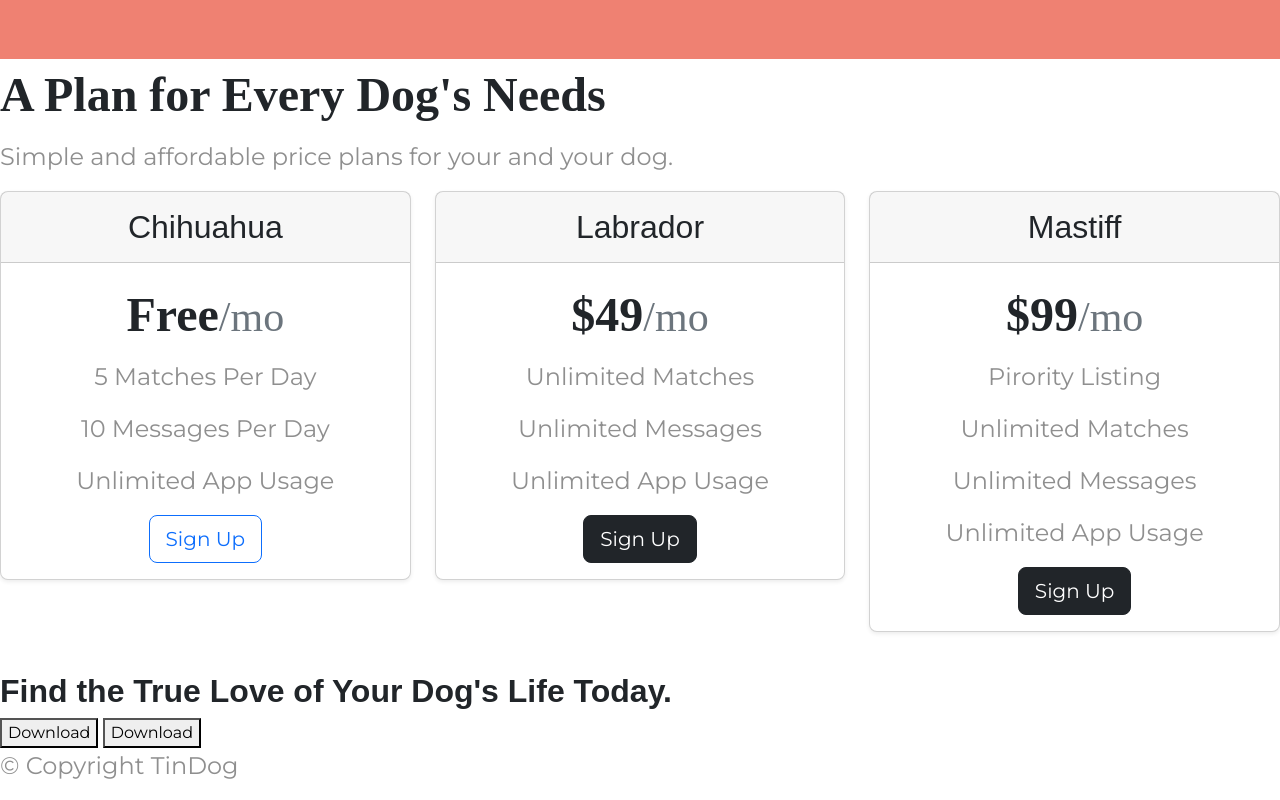
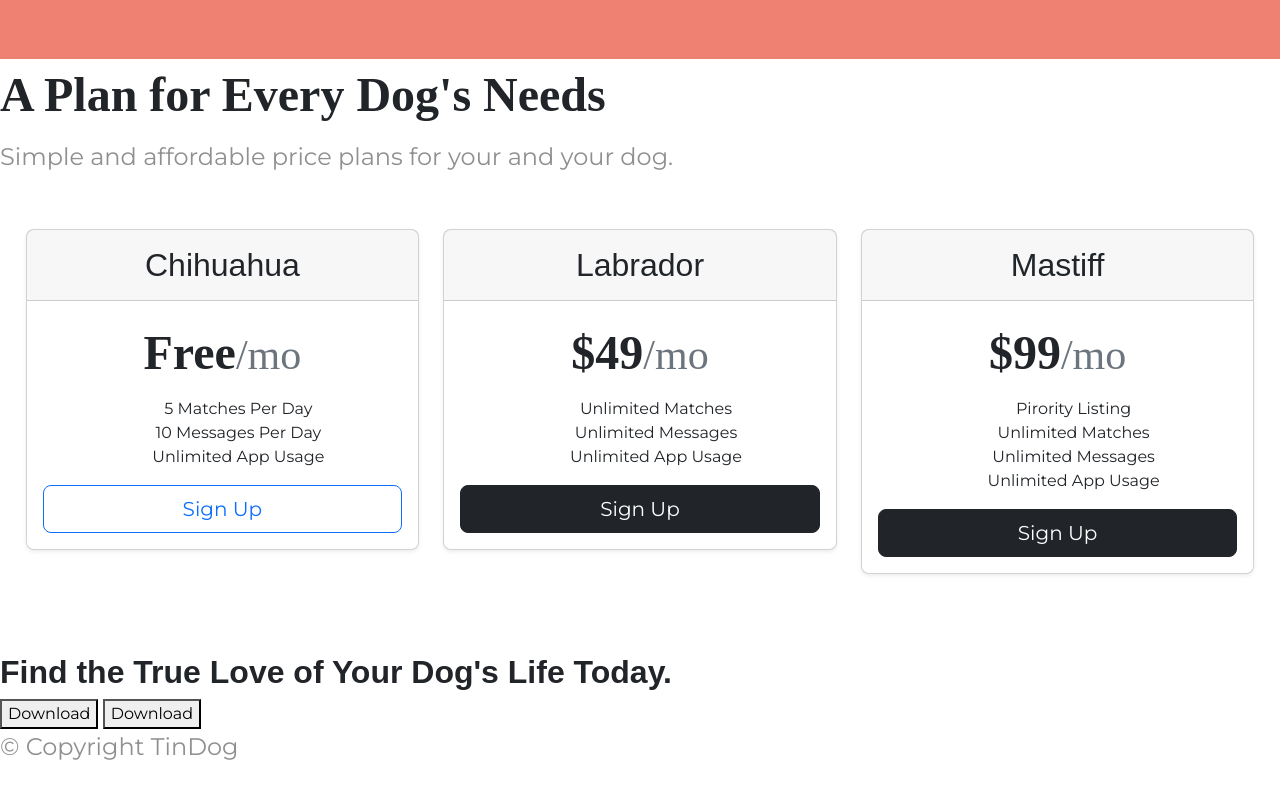
Before and after one commit to Yrishe/Tindog-App, a plain HTML site: page index.html in a window 1280 px wide. Shown: the part 1962-2762 px from the top of the page. Drawn offline with nearby package versions, Linux system fonts and the light colour scheme.

Commit message:
Pricing cards
Some fix-ups on the pricing cards.

```diff
--- a/css/styles.css
+++ b/css/styles.css
@@ -127,3 +127,12 @@ p {
 #Pricing {
     padding: 100px;
 }
+
+.card-list {
+    list-style: none;
+}
+
+.pricing-column {
+    padding: 3% 2%;
+    text-align: center;
+}
--- a/index.html
+++ b/index.html
@@ -157,7 +157,7 @@
         <h2>A Plan for Every Dog's Needs</h2>
         <p>Simple and affordable price plans for your and your dog.</p>
 
-        <div class="row row-cols-1 row-cols-md-3 mb-3 text-center">
+        <div class="row row-cols-1 row-cols-md-3 mb-3 pricing-column">
             <div class="col">
                 <div class="card mb-4 rounded-3 shadow-sm">
                     <div class="card-header py-3">
@@ -166,10 +166,13 @@
                     <div class="card-body">
                         <h2 class="card-title pricing-card-title">Free<small class="text-muted fw-light">/mo</small>
                         </h2>
-                        <p>5 Matches Per Day</p>
-                        <p>10 Messages Per Day</p>
-                        <p>Unlimited App Usage</p>
-                        <button class="btn btn-lg btn-block btn-outline-primary" type="button">Sign Up</button>
+                        <ul class="card-list">
+                            <li>5 Matches Per Day</li>
+                            <li>10 Messages Per Day</li>
+                            <li>Unlimited App Usage</li>
+                        </ul>
+
+                        <button class="w-100 btn btn-lg btn-block btn-outline-primary" type="button">Sign Up</button>
                     </div>
                 </div>
             </div>
@@ -181,10 +184,13 @@
                     </div>
                     <div class="card-body">
                         <h2 class="card-title pricing-card-title">$49<small class="text-muted fw-light">/mo</small></h2>
-                        <p>Unlimited Matches</p>
-                        <p>Unlimited Messages</p>
-                        <p>Unlimited App Usage</p>
-                        <button class="btn btn-lg btn-block btn-dark" type="button">Sign Up</button>
+                        <ul class="card-list">
+                            <li>Unlimited Matches</li>
+                            <li>Unlimited Messages</li>
+                            <li>Unlimited App Usage</li>
+                        </ul>
+
+                        <button class="w-100 btn btn-lg btn-block btn-dark" type="button">Sign Up</button>
                     </div>
                 </div>
             </div>
@@ -196,11 +202,13 @@
                     </div>
                     <div class="card-body">
                         <h2 class="card-title pricing-card-title">$99<small class="text-muted fw-light">/mo</small></h2>
-                        <p>Pirority Listing</p>
-                        <p>Unlimited Matches</p>
-                        <p>Unlimited Messages</p>
-                        <p>Unlimited App Usage</p>
-                        <button class="btn btn-lg btn-block btn-dark" type="button">Sign Up</button>
+                        <ul class="card-list">
+                            <li>Pirority Listing</li>
+                            <li>Unlimited Matches</li>
+                            <li>Unlimited Messages</li>
+                            <li>Unlimited App Usage</li>
+                        </ul>
+                        <button class="w-100 btn btn-lg btn-block btn-dark" type="button">Sign Up</button>
                     </div>
                 </div>
             </div>
```
